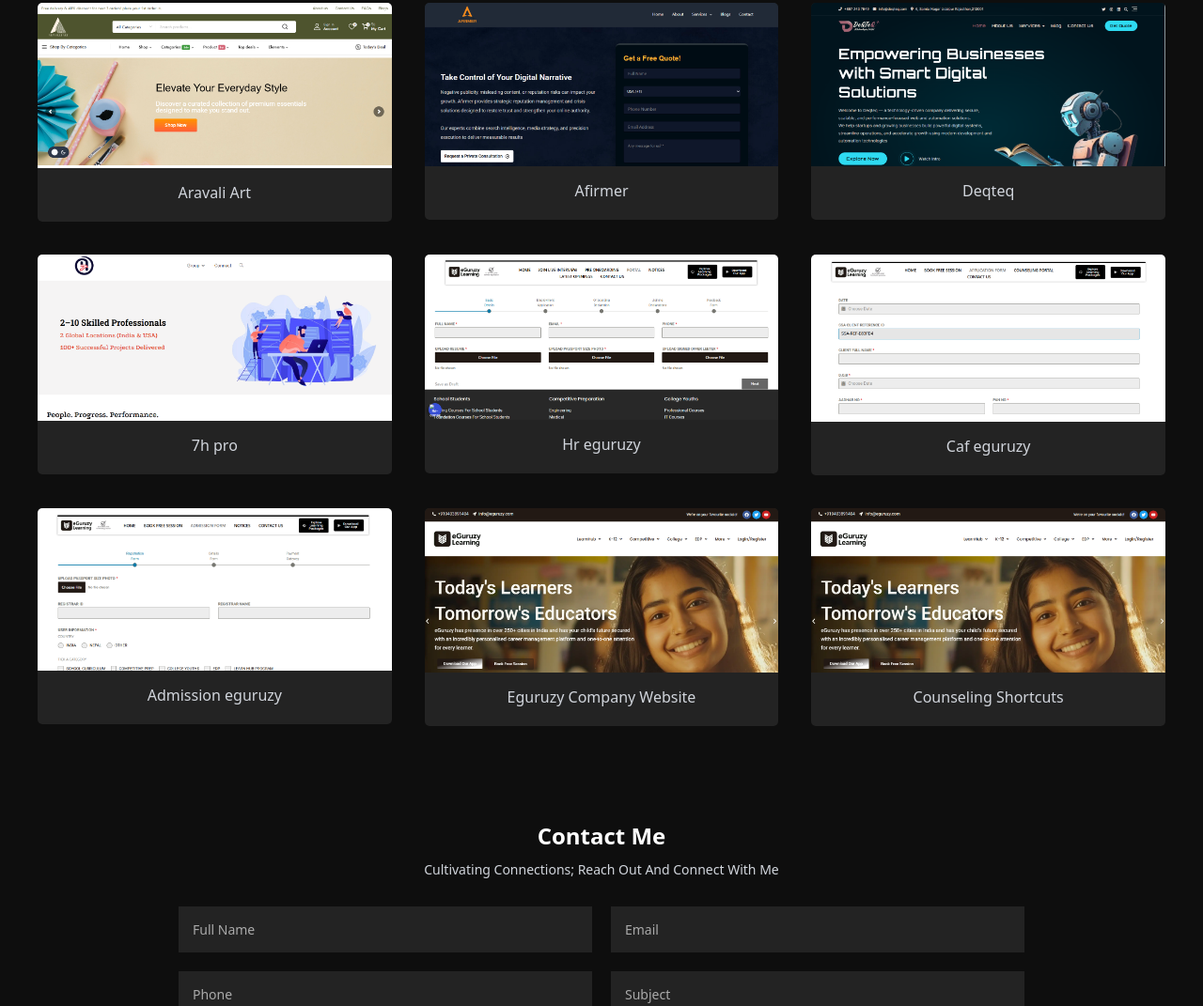
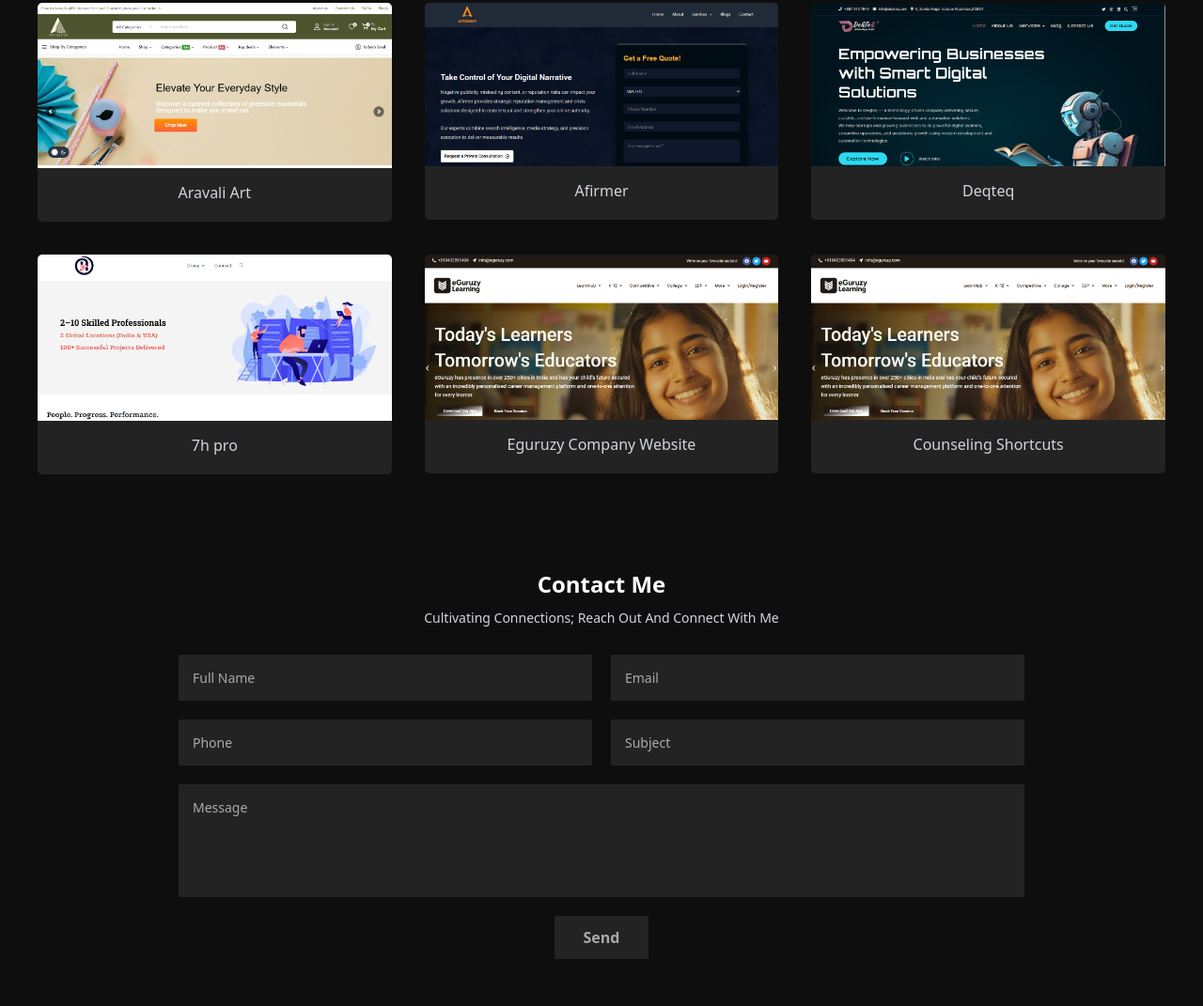
Before and after one commit to Mahi438/Porfolio, a plain HTML site: page Index.html in a window 1280 px wide. Shown: the part 2456-3527 px from the top of the page at 94% size. Drawn offline with nearby package versions, Linux system fonts and the light colour scheme.

Commit message:
aapka message yahan likhein

```diff
--- a/Index.html
+++ b/Index.html
@@ -205,26 +205,7 @@
       </div>
     </a>
 
-    <a href="http://hr.eguruzy.com/" target="_blank" class="project-link">
-      <div class="project">
-        <img src="project 8.png" alt="Hr eguruzy">
-        <h3>Hr eguruzy</h3>
-      </div>
-    </a>
 
-    <a href="http://caf.eguruzy.com/" target="_blank" class="project-link">
-      <div class="project">
-        <img src="project 9.png" alt="Caf eguruzy">
-        <h3>Caf eguruzy</h3>
-      </div>
-    </a>
-
-    <a href="https://admission.eguruzy.com/" target="_blank" class="project-link">
-      <div class="project">
-        <img src="project 10.png" alt="Admission eguruzy">
-        <h3>Admission eguruzy</h3>
-      </div>
-    </a>
 
     <a href="http://demo.eguruzy.com/" target="_blank" class="project-link">
       <div class="project">
```
